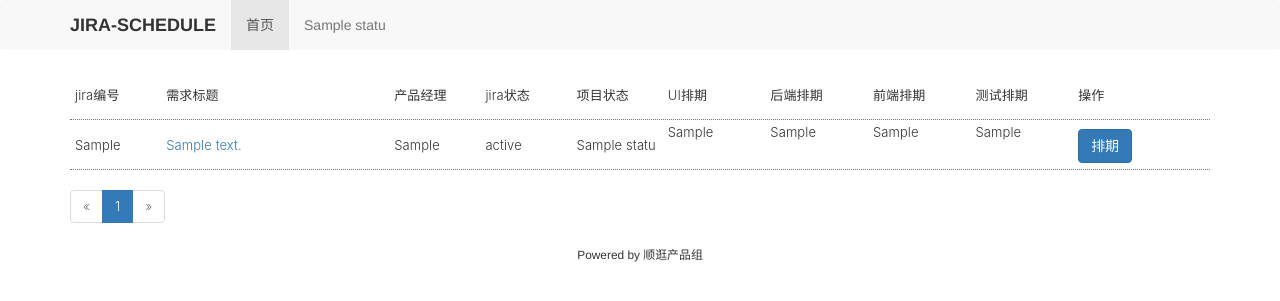
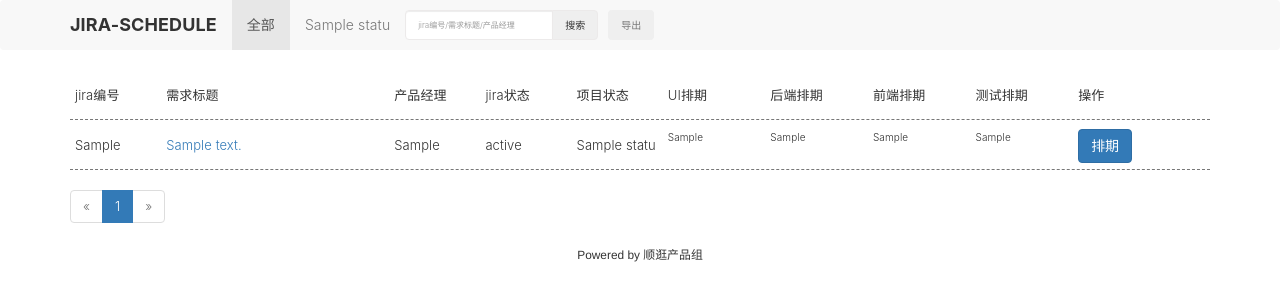
Before and after one commit to shihaonan/JIRA-SCHEDULE, a Flask app: page / in a window 1280 px wide. Shown: the top 301 px of the page. Run offline with Flask 2, Linux system fonts and the light colour scheme; tables that the repository leaves empty hold one stand-in row (values such as "Sample post"); some libraries are stand-ins or nearby versions.

Commit message:
add search and export

```diff
--- a/app/__init__.py
+++ b/app/__init__.py
@@ -3,6 +3,8 @@ from flask_sqlalchemy import SQLAlchemy
 from flask_migrate import Migrate
 from app.config import Config
 from flask_bootstrap import Bootstrap
+from flask_whooshee import Whooshee
+import flask_excel
 
 app = Flask(__name__)
 app.config.from_object(Config)
@@ -10,5 +12,7 @@ app.config.from_object(Config)
 db = SQLAlchemy(app)
 migrate = Migrate(app,db)
 bootstrap = Bootstrap(app)
+whooshee = Whooshee(app)
+flask_excel.init_excel(app)
 
 from app import views,models
--- a/app/config.py
+++ b/app/config.py
@@ -4,3 +4,4 @@ class Config:
     SQLALCHEMY_TRACK_MODIFICATIONS = False
     SECRET_KEY = os.getenv('SECRET_KEY')
     ISSUES_PER_PAGE = 50
+    WHOOSHEE_MIN_STRING_LEN = 2
--- a/app/forms.py
+++ b/app/forms.py
@@ -4,7 +4,7 @@ from wtforms.validators import DataRequired
 from app.models import ProStatus
 
 class ScheduleForm(FlaskForm):
-    pro_status = SelectField(default=1,coerce=int)
+    pro_status = SelectField(label='无',coerce=int,default=None)
     ui_schedule = StringField()
     back_schedule = StringField()
     front_schedule = StringField()
--- a/app/models.py
+++ b/app/models.py
@@ -1,5 +1,8 @@
 from app import db
+from app import whooshee
 
+
+@whooshee.register_model('key','summary','creator')
 class Issue(db.Model):
     __tablename__ = 'issues'
     id = db.Column(db.Integer, primary_key=True)
--- a/app/static/css/style.css
+++ b/app/static/css/style.css
@@ -2,6 +2,13 @@
 width:1260px;
 font-family: -apple-system, BlinkMacSystemFont, "Helvetica Neue", Helvetica, "Nimbus Sans L", Arial, "Liberation Sans", "PingFang SC", "Hiragino Sans GB", "Source Han Sans CN", "Source Han Sans SC", "Microsoft YaHei", "Wenquanyi Micro Hei", "WenQuanYi Zen Hei", "ST Heiti", SimHei, "WenQuanYi Zen Hei Sharp", sans-serif;
 font-size: 13px;
+font-weight: 300;
+letter-spacing: 0.01rem;
+color: #333333;
+}
+
+#navbody{
+font-family: -apple-system, BlinkMacSystemFont, "Helvetica Neue", Helvetica, "Nimbus Sans L", Arial, "Liberation Sans", "PingFang SC", "Hiragino Sans GB", "Source Han Sans CN", "Source Han Sans SC", "Microsoft YaHei", "Wenquanyi Micro Hei", "WenQuanYi Zen Hei", "ST Heiti", SimHei, "WenQuanYi Zen Hei Sharp", sans-serif;
 font-weight: 300;
 letter-spacing: 0.01rem;
 color: #333333;
@@ -12,8 +19,43 @@ color: #333333 !important;
 font-weight: 700;
 }
 
+#searchform{
+    padding-top: 10px;
+    height:30px;
+}
+
+#searchform input {
+    height:30px;
+    font-size: 8px;
+    font-weight: 300;
+    border-radius: 4px 0px 0px 4px;
+    border: 1px solid #eceaea;
+}
+
+#searchform button {
+    height:30px;
+    font-size: 10px;
+    font-weight: 300;
+    border-radius: 0px 4px 4px 0px;
+    margin:-5px;
+    border: 1px solid #eceaea;
+}
+
+#export {
+    padding-top: 10px;
+    height:30px;
+
+}
+
+#export button {
+    height:30px;
+    font-size: 10px;
+    font-weight: 300;
+
+}
+
 .item{
-border-bottom: 1px dotted #777;
+border-bottom: 1px dashed #777;
 height:50px;
 }
 
@@ -36,8 +78,13 @@ display: inline-block;
 .schedules{width:9%}
 .submit{width:8%}
 
-.schedule p{
-margin: 0px;
+.starttime{
+margin: 5px 0 -5px 0;
+font-size: 10px;
+}
+.endtime{
+padding-bottom:5px;
+font-size: 10px;
 }
 
 .item .summary{
--- a/app/templates/base.html
+++ b/app/templates/base.html
@@ -4,15 +4,13 @@
     {% block head %}
     <meta charset="UTF-8">
     <meta http-equiv="X-UA-Compatible" content="IE=edge">
-    <title>{% block title %}{% endblock title %} - shihaonan's blog</title>
-    <meta http-equiv="keywords" content="关键词1,keyword2,keyword3">
-    <meta http-equiv="description" content="这是描述">
+    <title>JIRA项目排期</title>
+    <meta http-equiv="keywords" content="关键词">
+    <meta http-equiv="description" content="描述">
     <link rel="icon" href="{{ url_for('static', filename='favicon.ico') }}">
     <link rel="stylesheet" href="https://cdn.jsdelivr.net/npm/bootstrap@3.3.7/dist/css/bootstrap.min.css" integrity="sha384-BVYiiSIFeK1dGmJRAkycuHAHRg32OmUcww7on3RYdg4Va+PmSTsz/K68vbdEjh4u" crossorigin="anonymous">
     <link rel="stylesheet" href="{{ url_for('static', filename='css/style.css') }}" type="text/css">
     <link rel="stylesheet" type="text/css" href="https://cdn.jsdelivr.net/npm/daterangepicker/daterangepicker.css" />
-
-
     {% endblock %}
 </head>
 <body>
@@ -25,14 +23,28 @@
     <div id="navbar" class="collapse navbar-collapse">
       <ul class="nav navbar-nav">
             <li class="nav-item">
-                <a href="{{ url_for('index') }}">首页</a>
+                <a href="{{ url_for('index') }}">全部</a>
             </li>
-
         {% for i in all_pro_status %}
             <li class="nav-item">
                 <a href="{{ url_for('project_status',pro_status_id=i.id) }}">{{ i.name }}</a>
             </li>
         {% endfor %}
+            <li class="nav-item">
+                <form class="form-inline" id="searchform" action="{{ url_for('search') }}">
+                    <input type="text" name="q" class="form-control mr-sm-1" placeholder="jira编号/需求标题/产品经理" required>
+                    <button class="btn btn-light my-2 my-sm-0" type="submit">
+                        <span class="oi oi-magnifying-glass">搜索</span>
+                    </button>
+                </form>
+            </li>
+            <li class="nav-item">
+                <a href="{{ url_for('export') }}" id="export">
+                    <button class="btn btn-light" >
+                        导出
+                    </button>
+                </a>
+            </li>
       </ul>
     </div><!--/.nav-collapse -->
   </div>
--- a/app/templates/index.html
+++ b/app/templates/index.html
@@ -57,28 +57,28 @@
                 {{ issue.pro_status.name }}
                 {% endif %}
             </div>
-            <div class="schedule">
+            <div class="schedule ui_schedule">
                 {% if issue.ui_schedule %}
-                <p>{{ issue.ui_schedule[0:10] }}</p>
-                <p>{{ issue.ui_schedule[12:24] }}</p>
+                <p class="starttime">{{ issue.ui_schedule[0:10] }}</p>
+                <p class="endtime">{{ issue.ui_schedule[12:24] }}</p>
                 {% endif %}
             </div>
-            <div class="schedule">
+            <div class="schedule back_schedule">
                 {% if issue.back_schedule %}
-                <p>{{ issue.back_schedule[0:10] }}</p>
-                <p>{{ issue.back_schedule[12:24] }}</p>
+                <p class="starttime">{{ issue.back_schedule[0:10] }}</p>
+                <p class="endtime">{{ issue.back_schedule[12:24] }}</p>
                 {% endif %}
             </div>
-            <div class="schedule">
+            <div class="schedule front_schedule">
                 {% if issue.front_schedule %}
-                <p>{{ issue.front_schedule[0:10] }}</p>
-                <p>{{ issue.front_schedule[12:24] }}</p>
+                <p class="starttime">{{ issue.front_schedule[0:10] }}</p>
+                <p class="endtime">{{ issue.front_schedule[12:24] }}</p>
                 {% endif %}
             </div>
-            <div class="schedule">
+            <div class="schedule test_schedule">
                 {% if issue.test_schedule %}
-                <p>{{ issue.test_schedule[0:10] }}</p>
-                <p>{{ issue.test_schedule[12:24] }}</p>
+                <p class="starttime">{{ issue.test_schedule[0:10] }}</p>
+                <p class="endtime">{{ issue.test_schedule[12:24] }}</p>
                 {% endif %}
             </div>
             <div class="submit">
@@ -128,9 +128,10 @@
 
 <script type="text/javascript">
 $(function() {
-//表单
+    //监听编辑按钮点击事件
     $('.edit').click(function(){
         var issue_id=$(this).attr('data-id');
+        //请求表单
         $.ajax({
             type: 'GET',
             url:'/showform/'+issue_id,
@@ -157,6 +158,7 @@ $(function() {
                   $(this).val('');
                 });
 
+                //监听表单按钮提交事件
                 $('#ajaxsubmit').click(function(){
                     var pro_status_value = $('#pro_status').val();
                     var ui_schedule_value = $('#ui_schedule').val();
@@ -175,9 +177,13 @@ $(function() {
                             test_schedule: test_schedule_value
                         },
                         success:function(data){
-                            $("#myModal").modal('hide');
+                            //$("#myModal").modal('hide');
                             //$('#issue_id').children('.pro_status').html(data.pro_status);
-                            window.location.reload()
+                            //$('#issue_id').children('.ui_schedule').html(data.ui_schedule);
+                            //$('#issue_id').children('.back_schedule').html(data.back_schedule);
+                            //$('#issue_id').children('.front_schedule').html(data.front_schedule);
+                            //$('#issue_id').children('.test_schedule').html(data.test_schedule);
+                            //window.location.href = "https://www.runoob.com";
                         },
                         error:function(){
                             alert("请求失败");
--- a/app/views.py
+++ b/app/views.py
@@ -3,6 +3,7 @@ from app.models import Issue,ProStatus
 from flask import jsonify,render_template,url_for,request,current_app,redirect,flash
 from app.assist import jira_get_new,jira_get_all
 from app.forms import ScheduleForm
+import flask_excel as excel
 
 @app.route('/')
 def index():
@@ -49,13 +50,13 @@ def ajax_edit(issue_id):
     issue.test_schedule = request.form.get('test_schedule')
     db.session.commit()
     flash('%s %s 操作成功' % (issue.key,issue.summary))
-    return 'ok'
-    # return jsonify(pro_status=ProStatus.query.get_or_404(issue.pro_status_id),
-    #                ui_schedule=issue.ui_schedule,
-    #                back_schedule=issue.back_schedule,
-    #                front_schedule=issue.front_schedule,
-    #                test_schedule=issue.test_schedule
-    #                )
+    # return 'ok'
+    return jsonify(pro_status=ProStatus.query.get_or_404(issue.pro_status_id).name,
+                   ui_schedule=issue.ui_schedule,
+                   back_schedule=issue.back_schedule,
+                   front_schedule=issue.front_schedule,
+                   test_schedule=issue.test_schedule
+                   )
 
 
 @app.route('/edit/<int:issue_id>',methods=['POST'])
@@ -70,8 +71,50 @@ def edit(issue_id):
         issue.test_schedule = form.test_schedule.data
         db.session.commit()
         flash('%s %s 操作成功' % (issue.key,issue.summary))
+        if issue.pro_status_id:
+            url = '/project_status/' + str(issue.pro_status_id) + '#' + str(issue.id)
+        else:
+            url = '/#' + str(issue.id)
+        return redirect(url)
+    return redirect(url_for('index'))
+
+
+@app.route('/search')
+def search():
+    q = request.args.get('q','')
+    if q == '':
+        flash('Enter keyword about photo, user or tag.', 'warning')
         return redirect(url_for('index'))
-    return redirect(url_for('index'))
+    all_pro_status = ProStatus.query.order_by(ProStatus.id).all()
+    page = request.args.get('page',1,type=int)
+    per_page = current_app.config['ISSUES_PER_PAGE']
+    pagination = Issue.query.whooshee_search(q).order_by(Issue.jira_id.desc()).paginate(page,per_page=per_page)
+    issues = pagination.items
+    return render_template('index.html',pagination=pagination,issues=issues,all_pro_status=all_pro_status)
+
+
+@app.route('/export')
+def export():
+    query_sets = Issue.query.all()
+    return excel.make_response_from_query_sets(
+        query_sets,
+        column_names=[
+            'id',
+            'key',
+            'status',
+            'pro_status_id',
+            'created_time',
+            'summary',
+            'creator',
+            'url',
+            'ui_schedule',
+            'back_schedule',
+            'front_schedule',
+            'test_schedule'
+        ],
+        file_type='xlsx',
+        file_name='全部需求.xlsx'
+    )
 
 
 @app.route('/getnew')
```
Also changed, not shown: app/static/favicon.ico, 1 other file.
